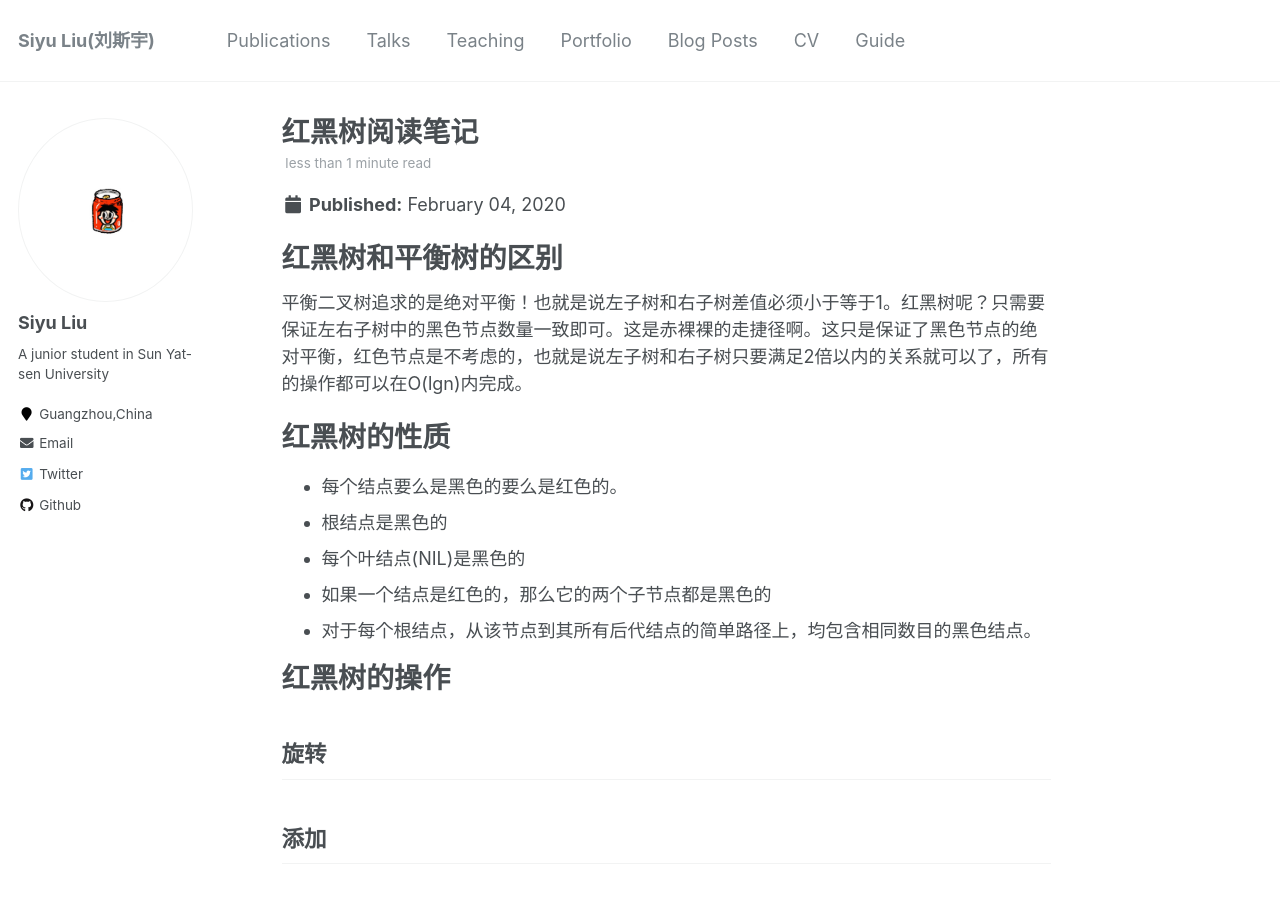
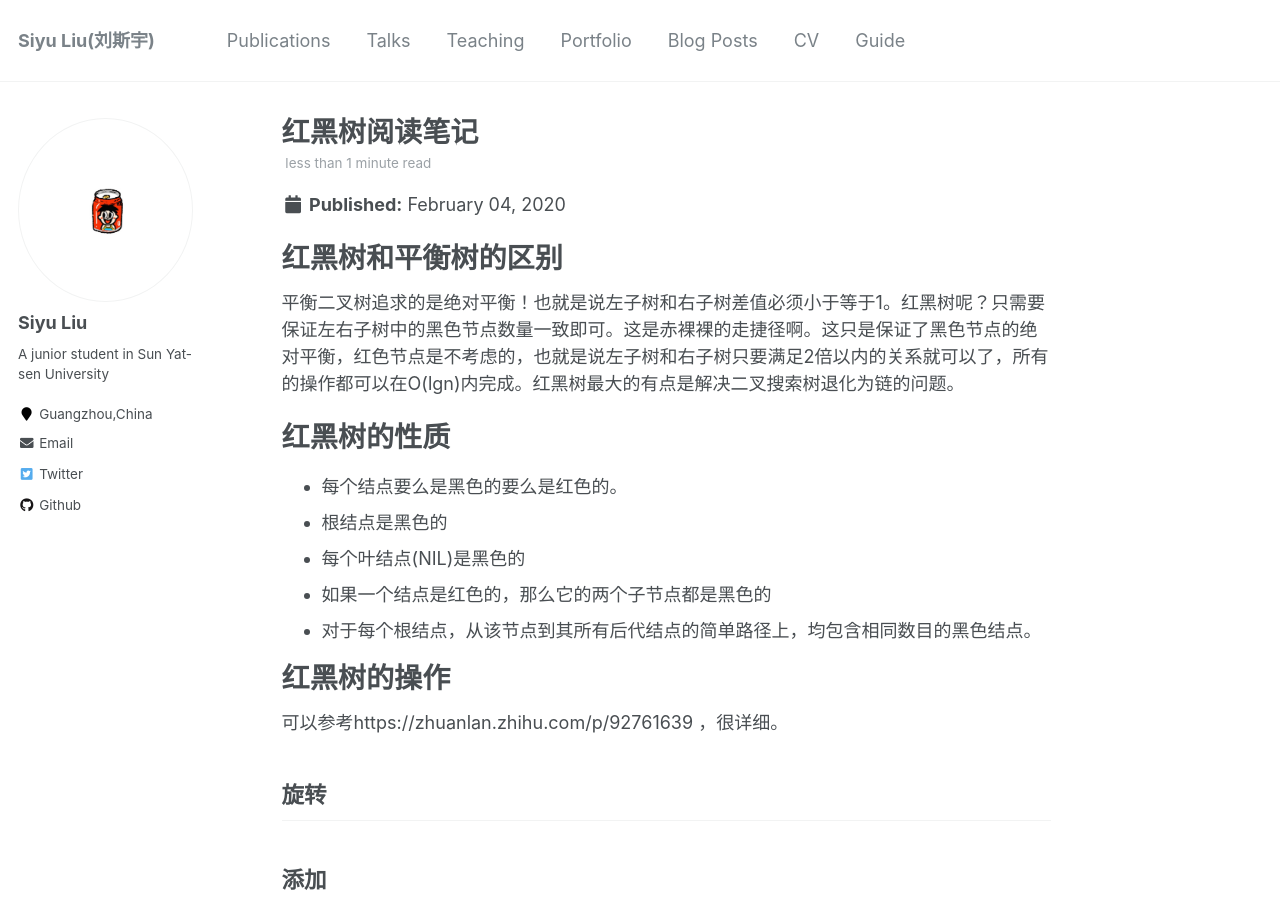
Before and after one commit to a79461378945/liusy58.github.io, a Jekyll site: the page built from _posts/2020-02-04-blog-post-3.md, in a window 1280 px wide and 900 px high. Built offline with Jekyll 4.4.1, drawn with Linux system fonts in a browser that asks for light colours; comment, search, counter and statistics services are not loaded.

Commit message:
添加了红黑树

```diff
--- a/_posts/2020-02-04-blog-post-3.md
+++ b/_posts/2020-02-04-blog-post-3.md
@@ -8,7 +8,7 @@ tags:
 
 红黑树和平衡树的区别
 =====
-平衡二叉树追求的是绝对平衡！也就是说左子树和右子树差值必须小于等于1。红黑树呢？只需要保证左右子树中的黑色节点数量一致即可。这是赤裸裸的走捷径啊。这只是保证了黑色节点的绝对平衡，红色节点是不考虑的，也就是说左子树和右子树只要满足2倍以内的关系就可以了，所有的操作都可以在O(lgn)内完成。
+平衡二叉树追求的是绝对平衡！也就是说左子树和右子树差值必须小于等于1。红黑树呢？只需要保证左右子树中的黑色节点数量一致即可。这是赤裸裸的走捷径啊。这只是保证了黑色节点的绝对平衡，红色节点是不考虑的，也就是说左子树和右子树只要满足2倍以内的关系就可以了，所有的操作都可以在O(lgn)内完成。红黑树最大的有点是解决二叉搜索树退化为链的问题。
 
 
 红黑树的性质
@@ -23,6 +23,8 @@ tags:
 红黑树的操作
 =====
 
+可以参考https://zhuanlan.zhihu.com/p/92761639 ，很详细。
+
 旋转
 ---
 
```
